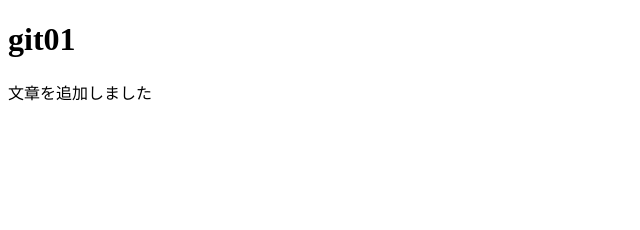
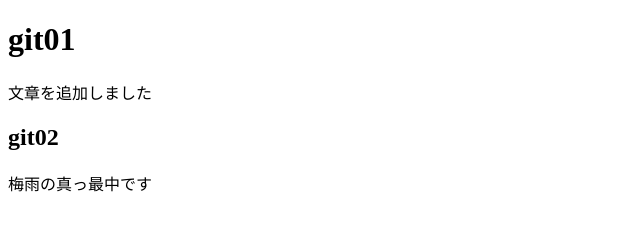
Before and after one commit to zd-riri/gitprogect01, a plain HTML site: page index.html in a window 1280 px wide. Shown: the whole page, without its empty margins (0-640 px from the left). Drawn offline with Linux system fonts and the light colour scheme.

Commit message:
h2,p要素を追加

```diff
--- a/index.html
+++ b/index.html
@@ -7,5 +7,7 @@
 <body>
     <h1>git01</h1>
     <p>文章を追加しました</p>
+    <h2>git02</h2>
+    <p>梅雨の真っ最中です</p>
 </body>
 </html>
```
